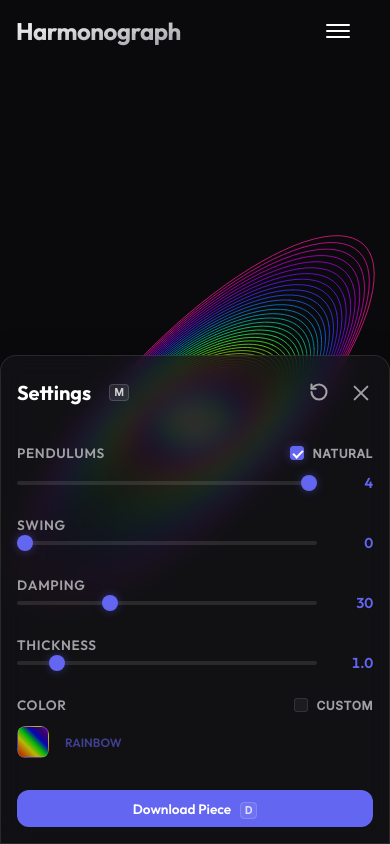
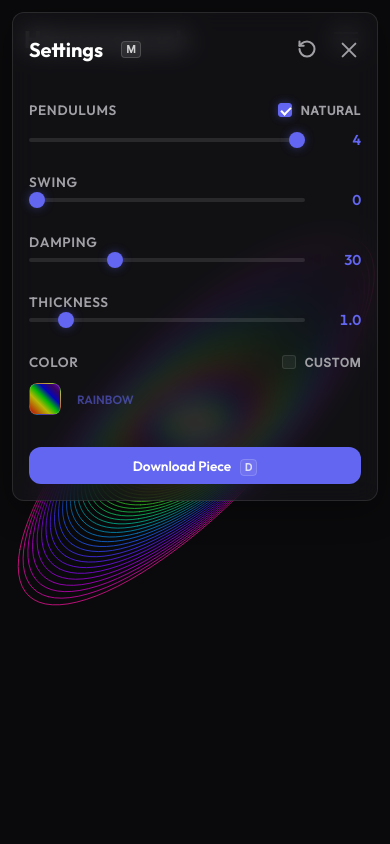
Before and after one commit to Esger/harmonograph, a plain HTML site: page index.html in a window 390 px wide. Both pictures are taken after a click on the button "Open Settings". Drawn offline with Linux system fonts and the light colour scheme.

Commit message:
style: reposition mobile settings menu to the top

```diff
--- a/css/screen.css
+++ b/css/screen.css
@@ -495,25 +495,19 @@ input[type="color"]::-webkit-color-swatch {
     pointer-events: none;
 }
 
-/* Mobile Responsiveness */
 @media (max-width: 768px) {
     .controls-panel {
-        top: auto;
-        bottom: 0;
-        right: 0;
-        width: 100%;
-        border-radius: var(--radius-lg) var(--radius-lg) 0 0;
-        transform: translateY(0);
-    }
-
-    .controls-panel.collapsed {
-        transform: translateY(100%);
-        opacity: 0;
+        top: 0.75rem;
+        right: 0.75rem;
+        left: 0.75rem;
+        width: auto;
+        border-radius: var(--radius-md);
     }
 
     .main-header {
-        top: 1rem;
-        left: 1rem;
+        top: 1.5rem;
+        left: 1.5rem;
+        right: 1.5rem;
     }
 
     .app-footer {
```
